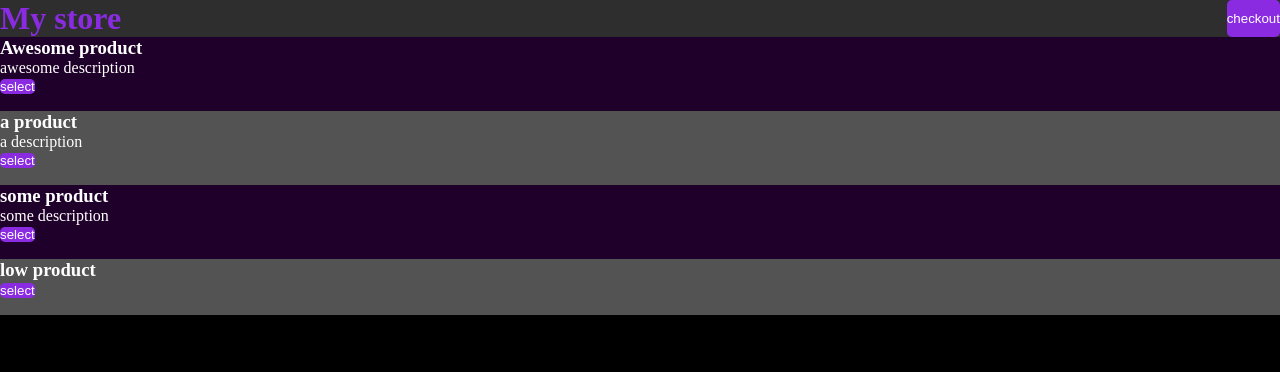
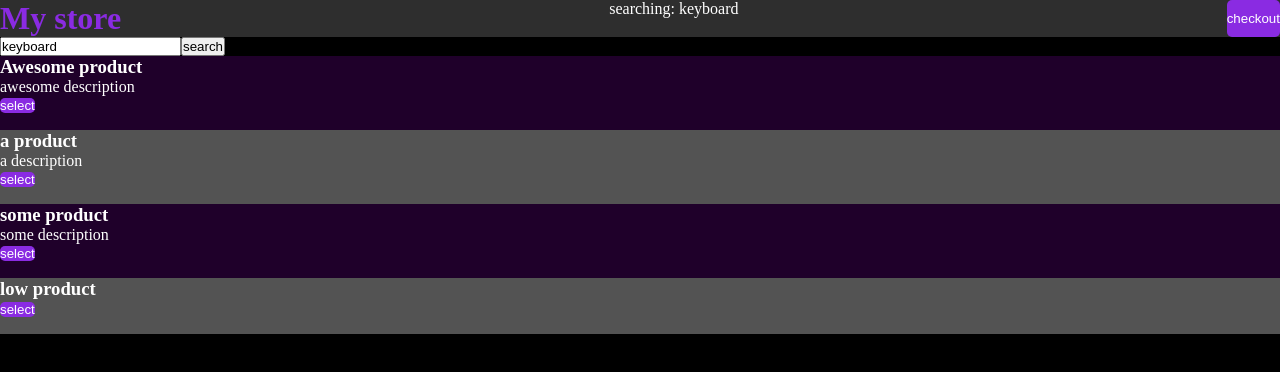
Before and after one commit to lsmod/esiea-angular, an Angular app: page / in a window 1280 px wide. Shown: the top 372 px of the page. Built offline with nearby package versions, Linux system fonts and the light colour scheme.

Commit message:
adds search-input with one way databinding

```diff
--- a/src/app/app.component.html
+++ b/src/app/app.component.html
@@ -1,9 +1,11 @@
 <header>
   <h1>My store</h1>
+  <span *ngIf="searchParam">searching: {{ searchParam }}</span>
   <button>checkout</button>
 </header>
+<main>
+  <search-input [query]="searchParam" (onChange)="searchParam = $event" />
 
-<main>
   <ul>
     <li
       [ngClass]="i % 2 == 1 ? 'odd' : 'even'"
--- a/src/app/app.component.ts
+++ b/src/app/app.component.ts
@@ -7,6 +7,8 @@ import { Component } from '@angular/core';
 })
 export class AppComponent {
   footerText = '';
+  searchParam = 'keyboard';
+
   clickOnItem(productEvent: any) {
     for (const item of this.products) {
       if (productEvent.id === item.id) {
--- a/src/app/app.module.ts
+++ b/src/app/app.module.ts
@@ -3,9 +3,10 @@ import { BrowserModule } from '@angular/platform-browser';
 
 import { AppComponent } from './app.component';
 import { ProductItemComponent } from './component/product-item/product-item.component';
+import { SearchInputComponent } from './component/search-input/search-input.component';
 
 @NgModule({
-  declarations: [AppComponent, ProductItemComponent],
+  declarations: [AppComponent, ProductItemComponent, SearchInputComponent],
   imports: [BrowserModule],
   providers: [],
   bootstrap: [AppComponent],
--- /dev/null
+++ b/src/app/component/search-input/search-input.component.html
@@ -0,0 +1,4 @@
+<section>
+  <input type="text" [value]="query" (change)="onChangeSearchParam($event)" />
+  <button>search</button>
+</section>
--- /dev/null
+++ b/src/app/component/search-input/search-input.component.ts
@@ -0,0 +1,16 @@
+import { Component, EventEmitter, Input, Output } from '@angular/core';
+
+@Component({
+  selector: 'search-input',
+  templateUrl: './search-input.component.html',
+  styleUrls: ['./search-input.component.css'],
+})
+export class SearchInputComponent {
+  @Input() query: string = '';
+  @Output() onChange = new EventEmitter<string>();
+
+  onChangeSearchParam($event: any) {
+    this.onChange.emit($event.target.value);
+    console.log('event value:', $event.target.value);
+  }
+}
```
Also changed, not shown: src/app/component/search-input/search-input.component.css (added), 1 other file (tests, documents, lock files or other folders).
